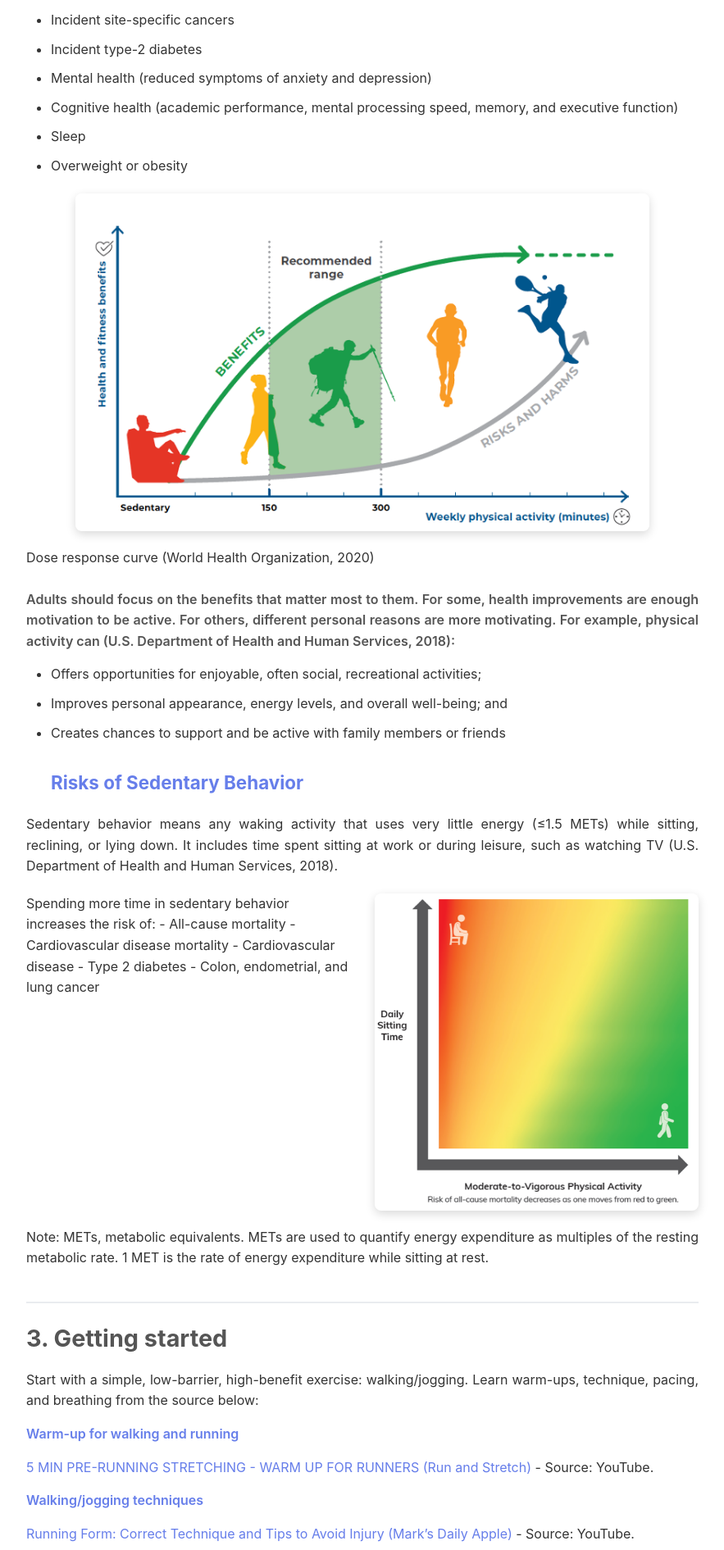
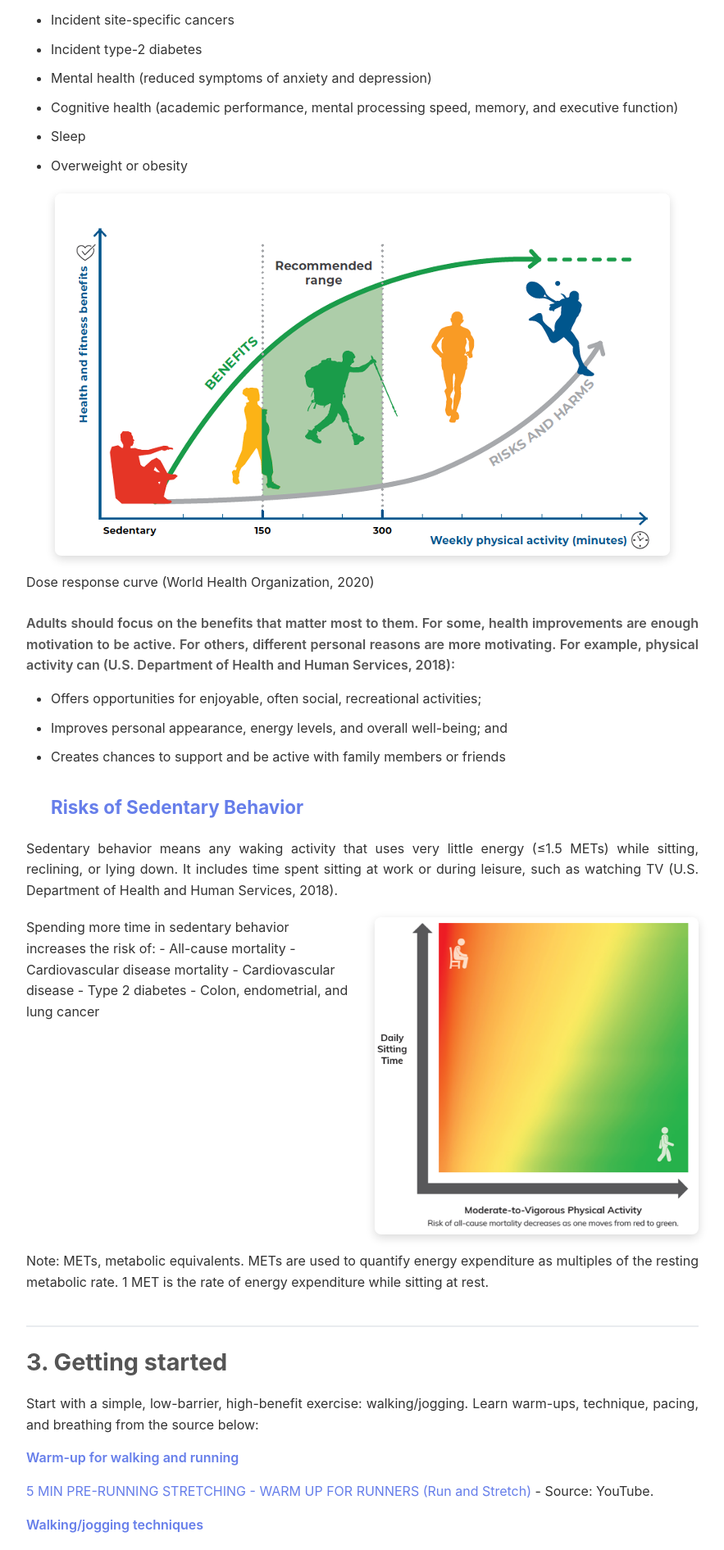
Before and after one commit to liangyahan-physical-education/liangyahan-physical-education.github.io, a Jekyll site: the page built from index.md, in a window 1280 px wide. Shown: the part 2643-4534 px from the top of the page at 82% size, without its empty margins (198-1081 px from the left). Built offline with Jekyll 4.4.1, drawn with Linux system fonts in a browser that asks for light colours.

Commit message:
将Dose_response图片改为HTML标签以确保正确显示

```diff
--- a/index.md
+++ b/index.md
@@ -49,7 +49,7 @@ In adults, physical activity provides health benefits in the following areas (Wo
 - Sleep
 - Overweight or obesity
 
-![Dose_response]({{ '/pics/does_response.png' | relative_url }})
+<img src="{{ '/pics/does_response.png' | relative_url }}" alt="Dose response curve" style="max-width: 100%; height: auto; display: block; margin: 20px auto;">
 
 Dose response curve (World Health Organization, 2020)
 
```
